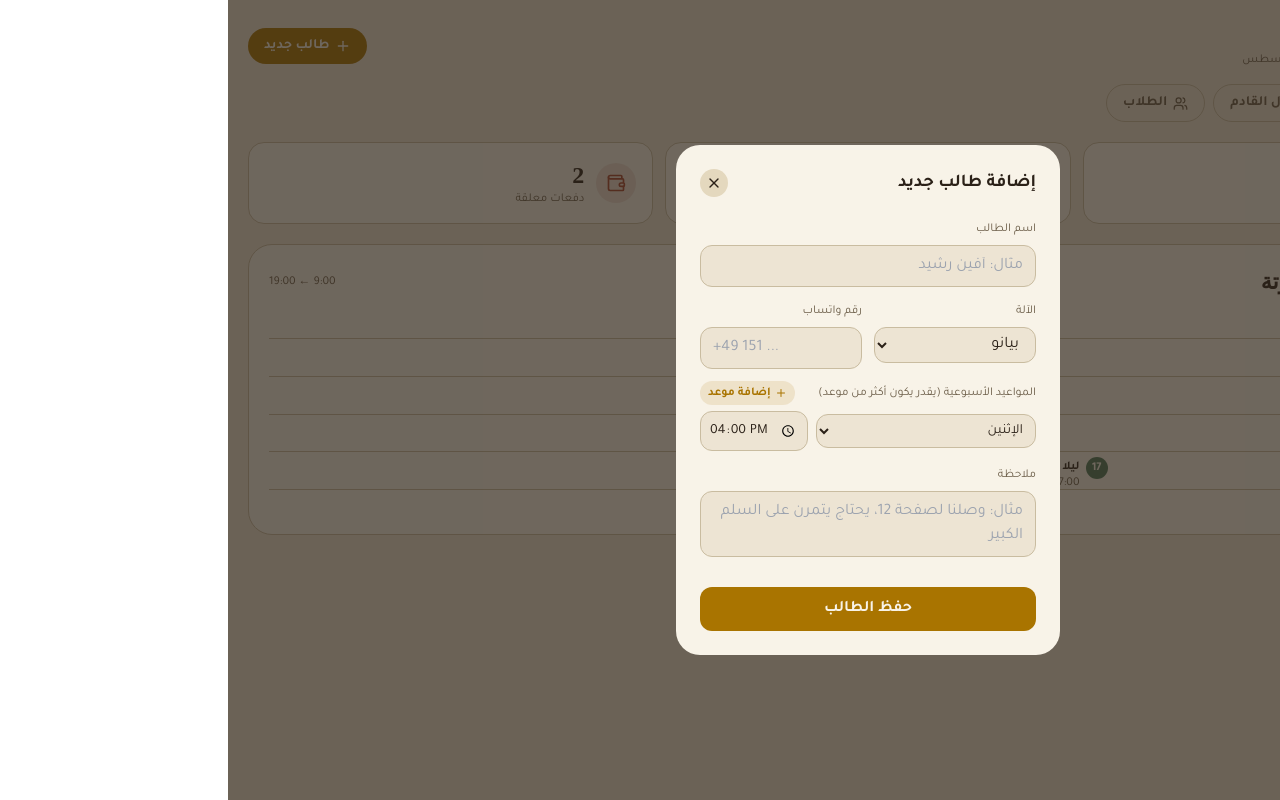
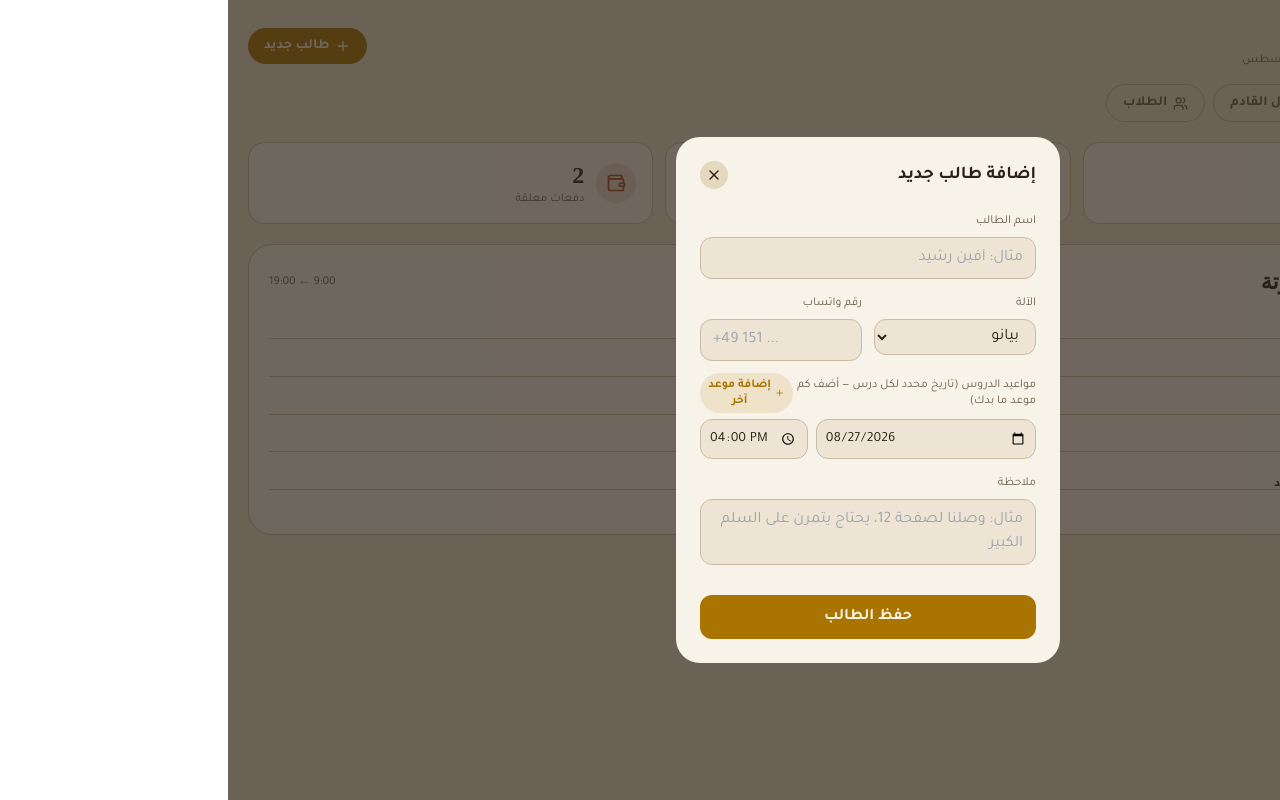
Before and after one commit to RamanSity/music-teacher-app, a React (Vite) app: page / in a window 1280 px wide. Both pictures are taken after a click on the button "طالب جديد". Built offline with nearby package versions, Linux system fonts and the light colour scheme; a web font is replaced by a local one.

Commit message:
Refactor student slots to use relative dates

```diff
--- a/src/App.jsx
+++ b/src/App.jsx
@@ -17,11 +17,19 @@ const TOKENS = {
 };
 
 const INSTRUMENTS = ["بيانو", "غيتار", "عود", "كمان", "درامز"];
-// dayOrder[0] = الأحد يطابق JS Date.getDay() === 0، وهكذا لبقية الأيام
-const dayOrder = ["الأحد", "الإثنين", "الثلاثاء", "الأربعاء", "الخميس", "الجمعة", "السبت"];
+const dayNames = ["الأحد", "الإثنين", "الثلاثاء", "الأربعاء", "الخميس", "الجمعة", "السبت"];
+const arabicMonths = ["يناير", "فبراير", "مارس", "أبريل", "مايو", "يونيو", "يوليو", "أغسطس", "سبتمبر", "أكتوبر", "نوفمبر", "ديسمبر"];
 
 let slotIdCounter = 1000;
 const newSlotId = () => slotIdCounter++;
+
+// يبني تاريخ نسبي لعدد أيام معين من اليوم — يُستخدم بس لتوليد بيانات تجريبية واقعية
+function relDate(daysFromNow) {
+  const d = new Date();
+  d.setHours(0, 0, 0, 0);
+  d.setDate(d.getDate() + daysFromNow);
+  return d.toISOString().slice(0, 10);
+}
 
 const initialStudents = [
   {
@@ -32,8 +40,11 @@ const initialStudents = [
     paid: true,
     note: "وصلت لصفحة 12، تحتاج تتمرن على السلم الكبير",
     slots: [
-      { id: newSlotId(), day: "الإثنين", time: "16:00" },
-      { id: newSlotId(), day: "الخميس", time: "17:00" },
+      { id: newSlotId(), date: relDate(1), time: "16:00" },
+      { id: newSlotId(), date: relDate(8), time: "16:00" },
+      { id: newSlotId(), date: relDate(15), time: "16:00" },
+      { id: newSlotId(), date: relDate(22), time: "16:00" },
+      { id: newSlotId(), date: relDate(45), time: "16:00" },
     ],
   },
   {
@@ -43,7 +54,10 @@ const initialStudents = [
     phone: "+49 151 000 002",
     paid: false,
     note: "بدها تحضر أغنية جديدة للحفلة",
-    slots: [{ id: newSlotId(), day: "الثلاثاء", time: "17:30" }],
+    slots: [
+      { id: newSlotId(), date: relDate(2), time: "17:30" },
+      { id: newSlotId(), date: relDate(9), time: "17:30" },
+    ],
   },
   {
     id: 3,
@@ -52,7 +66,7 @@ const initialStudents = [
     phone: "+49 151 000 003",
     paid: true,
     note: "",
-    slots: [{ id: newSlotId(), day: "الأربعاء", time: "18:00" }],
+    slots: [{ id: newSlotId(), date: relDate(0), time: "18:00" }],
   },
   {
     id: 4,
@@ -61,7 +75,7 @@ const initialStudents = [
     phone: "+49 151 000 004",
     paid: false,
     note: "أول درس، محتاجة تشتري قوس جديد",
-    slots: [{ id: newSlotId(), day: "الخميس", time: "16:30" }],
+    slots: [{ id: newSlotId(), date: relDate(3), time: "16:30" }],
   },
 ];
 
@@ -72,35 +86,15 @@ function timeToY(time) {
   return 12 + (clamped / 600) * 176;
 }
 
-// يحول تاريخ إلى نص عربي مقروء: "الأحد، 24 أغسطس"
-const arabicMonths = ["يناير", "فبراير", "مارس", "أبريل", "مايو", "يونيو", "يوليو", "أغسطس", "سبتمبر", "أكتوبر", "نوفمبر", "ديسمبر"];
+function parseDate(dateStr) {
+  const [y, m, d] = dateStr.split("-").map(Number);
+  return new Date(y, m - 1, d);
+}
 function formatArabicDate(date) {
-  const dayName = dayOrder[date.getDay()];
-  return `${dayName}، ${date.getDate()} ${arabicMonths[date.getMonth()]}`;
+  return `${dayNames[date.getDay()]}، ${date.getDate()} ${arabicMonths[date.getMonth()]}`;
 }
-function dateKey(date) {
-  return date.toISOString().slice(0, 10);
-}
-
-// يولّد كل الدروس القادمة الحقيقية (بتواريخ فعلية) خلال عدد أيام محدد، بناءً على الأيام الأسبوعية المتكررة لكل طالب
-function generateUpcomingLessons(students, daysAhead) {
-  const result = [];
-  const start = new Date();
-  start.setHours(0, 0, 0, 0);
-  for (let i = 0; i < daysAhead; i++) {
-    const date = new Date(start);
-    date.setDate(start.getDate() + i);
-    const weekday = dayOrder[date.getDay()];
-    students.forEach((s) => {
-      (s.slots || []).forEach((slot) => {
-        if (slot.day === weekday) {
-          result.push({ date, student: s, slot });
-        }
-      });
-    });
-  }
-  result.sort((a, b) => a.date - b.date || a.slot.time.localeCompare(b.slot.time));
-  return result;
+function todayKey() {
+  return new Date().toISOString().slice(0, 10);
 }
 
 function StaffLines() {
@@ -146,20 +140,17 @@ function StatCard({ icon: Icon, label, value, accent }) {
   );
 }
 
-// صف واحد لإدخال يوم + وقت، يُستخدم داخل قائمة المواعيد الأسبوعية للطالب
+// صف إدخال موعد واحد: تاريخ فعلي (مو يوم أسبوعي) + وقت
 function SlotRow({ slot, onChange, onRemove, canRemove }) {
   return (
     <div className="flex items-center gap-2">
-      <select
-        value={slot.day}
-        onChange={(e) => onChange({ ...slot, day: e.target.value })}
+      <input
+        type="date"
+        value={slot.date}
+        onChange={(e) => onChange({ ...slot, date: e.target.value })}
         className="flex-1 rounded-xl px-2 py-2 text-sm outline-none"
         style={{ background: TOKENS.bg, border: `1px solid ${TOKENS.line}`, color: TOKENS.ink }}
-      >
-        {dayOrder.map((d) => (
-          <option key={d}>{d}</option>
-        ))}
-      </select>
+      />
       <input
         type="time"
         value={slot.time}
@@ -178,13 +169,14 @@ function SlotRow({ slot, onChange, onRemove, canRemove }) {
 
 function StudentForm({ initial, onCancel, onSubmit, submitLabel, title }) {
   const [form, setForm] = useState(
-    initial || { name: "", instrument: INSTRUMENTS[0], phone: "", note: "", paid: false, slots: [{ id: newSlotId(), day: dayOrder[1], time: "16:00" }] }
+    initial || { name: "", instrument: INSTRUMENTS[0], phone: "", note: "", paid: false, slots: [{ id: newSlotId(), date: relDate(7), time: "16:00" }] }
   );
+  const [error, setError] = useState("");
 
   const updateSlot = (id, updated) =>
     setForm({ ...form, slots: form.slots.map((sl) => (sl.id === id ? updated : sl)) });
   const removeSlot = (id) => setForm({ ...form, slots: form.slots.filter((sl) => sl.id !== id) });
-  const addSlot = () => setForm({ ...form, slots: [...form.slots, { id: newSlotId(), day: dayOrder[1], time: "16:00" }] });
+  const addSlot = () => setForm({ ...form, slots: [...form.slots, { id: newSlotId(), date: relDate(7), time: "16:00" }] });
 
   return (
     <div className="fixed inset-0 z-50 flex items-center justify-center p-4" style={{ background: "#2B2118AA" }}>
@@ -244,7 +236,7 @@ function StudentForm({ initial, onCancel, onSubmit, submitLabel, title }) {
           <div>
             <div className="flex items-center justify-between mb-1.5">
               <label className="text-xs" style={{ color: TOKENS.inkSoft }}>
-                المواعيد الأسبوعية (يقدر يكون أكثر من موعد)
+                مواعيد الدروس (تاريخ محدد لكل درس — أضف كم موعد ما بدك)
               </label>
               <button
                 type="button"
@@ -252,7 +244,7 @@ function StudentForm({ initial, onCancel, onSubmit, submitLabel, title }) {
                 className="flex items-center gap-1 text-xs font-bold rounded-full px-2 py-1"
                 style={{ background: TOKENS.gold + "22", color: TOKENS.gold }}
               >
-                <Plus size={12} /> إضافة موعد
+                <Plus size={12} /> إضافة موعد آخر
               </button>
             </div>
             <div className="flex flex-col gap-2">
@@ -282,9 +274,17 @@ function StudentForm({ initial, onCancel, onSubmit, submitLabel, title }) {
             />
           </div>
 
+          {error && (
+            <div className="text-xs rounded-lg px-3 py-2" style={{ background: TOKENS.rust + "22", color: TOKENS.rust }}>
+              {error}
+            </div>
+          )}
+
           <button
             onClick={() => {
-              if (!form.name.trim() || form.slots.length === 0) return;
+              if (!form.name.trim()) return setError("لازم تكتب اسم الطالب");
+              if (form.slots.some((sl) => !sl.date || !sl.time)) return setError("لازم تحدد تاريخ ووقت لكل موعد");
+              setError("");
               onSubmit(form);
             }}
             className="mt-2 rounded-xl py-2.5 font-bold"
@@ -298,7 +298,7 @@ function StudentForm({ initial, onCancel, onSubmit, submitLabel, title }) {
   );
 }
 
-const STORAGE_KEY = "music-studio-students-v2";
+const STORAGE_KEY = "music-studio-students-v3";
 
 function loadStudents() {
   try {
@@ -326,26 +326,36 @@ export default function MusicTeacherApp() {
     }
   };
 
-  const today = dayOrder[new Date().getDay()];
+  const tKey = todayKey();
 
   const todaysLessons = useMemo(() => {
     const list = [];
     students.forEach((s) => (s.slots || []).forEach((slot) => {
-      if (slot.day === today) list.push({ ...slot, student: s });
+      if (slot.date === tKey) list.push({ ...slot, student: s });
     }));
     return list.sort((a, b) => a.time.localeCompare(b.time));
-  }, [students, today]);
+  }, [students, tKey]);
 
-  const upcoming = useMemo(() => generateUpcomingLessons(students, rangeDays), [students, rangeDays]);
   const upcomingByDate = useMemo(() => {
+    const start = new Date();
+    start.setHours(0, 0, 0, 0);
+    const end = new Date(start);
+    end.setDate(start.getDate() + rangeDays);
+
+    const flat = [];
+    students.forEach((s) => (s.slots || []).forEach((slot) => {
+      const d = parseDate(slot.date);
+      if (d >= start && d <= end) flat.push({ date: slot.date, time: slot.time, student: s, slot });
+    }));
+    flat.sort((a, b) => (a.date + a.time).localeCompare(b.date + b.time));
+
     const map = new Map();
-    upcoming.forEach((item) => {
-      const key = dateKey(item.date);
-      if (!map.has(key)) map.set(key, { date: item.date, items: [] });
-      map.get(key).items.push(item);
+    flat.forEach((item) => {
+      if (!map.has(item.date)) map.set(item.date, { date: item.date, items: [] });
+      map.get(item.date).items.push(item);
     });
     return Array.from(map.values());
-  }, [upcoming]);
+  }, [students, rangeDays]);
 
   const unpaidCount = students.filter((s) => !s.paid).length;
   const palette = [TOKENS.gold, TOKENS.sage, TOKENS.rust, TOKENS.goldSoft];
@@ -545,9 +555,9 @@ export default function MusicTeacherApp() {
               </div>
             ) : (
               upcomingByDate.map(({ date, items }) => (
-                <div key={dateKey(date)} className="rounded-2xl p-4" style={{ background: TOKENS.surface, border: `1px solid ${TOKENS.line}` }}>
+                <div key={date} className="rounded-2xl p-4" style={{ background: TOKENS.surface, border: `1px solid ${TOKENS.line}` }}>
                   <div className="font-extrabold text-sm mb-2" style={{ color: TOKENS.ink }}>
-                    {formatArabicDate(date)}
+                    {formatArabicDate(parseDate(date))}
                   </div>
                   <div className="flex flex-col gap-1.5">
                     {items.map((item, idx) => (
@@ -557,7 +567,7 @@ export default function MusicTeacherApp() {
                         style={{ background: TOKENS.bg }}
                       >
                         <span style={{ color: TOKENS.ink }}>
-                          {item.slot.time} — {item.student.name}
+                          {item.time} — {item.student.name}
                         </span>
                         <span className="text-xs" style={{ color: TOKENS.inkSoft }}>
                           {item.student.instrument}
@@ -590,18 +600,27 @@ export default function MusicTeacherApp() {
                     </button>
                   </div>
                   <div className="text-xs mt-0.5" style={{ color: TOKENS.inkSoft }}>
-                    {s.instrument}
+                    {s.instrument} · {(s.slots || []).length} موعد
                   </div>
                   <div className="flex flex-wrap gap-1.5 mt-1.5">
-                    {(s.slots || []).map((slot) => (
+                    {(s.slots || [])
+                      .slice()
+                      .sort((a, b) => (a.date + a.time).localeCompare(b.date + b.time))
+                      .slice(0, 4)
+                      .map((slot) => (
                         <span
                           key={slot.id}
                           className="text-xs rounded-full px-2 py-0.5"
                           style={{ background: TOKENS.bg, color: TOKENS.ink }}
                         >
-                        {slot.day} {slot.time}
+                          {parseDate(slot.date).getDate()}/{parseDate(slot.date).getMonth() + 1} · {slot.time}
                         </span>
                       ))}
+                    {(s.slots || []).length > 4 && (
+                      <span className="text-xs rounded-full px-2 py-0.5" style={{ background: TOKENS.bg, color: TOKENS.inkSoft }}>
+                        +{s.slots.length - 4}
+                      </span>
+                    )}
                     <button
                       onClick={() => setEditingStudent(s)}
                       className="flex items-center gap-1 rounded-full px-2 py-0.5 text-xs"
```
Lines whose indentation alone changed are shown as unchanged.
